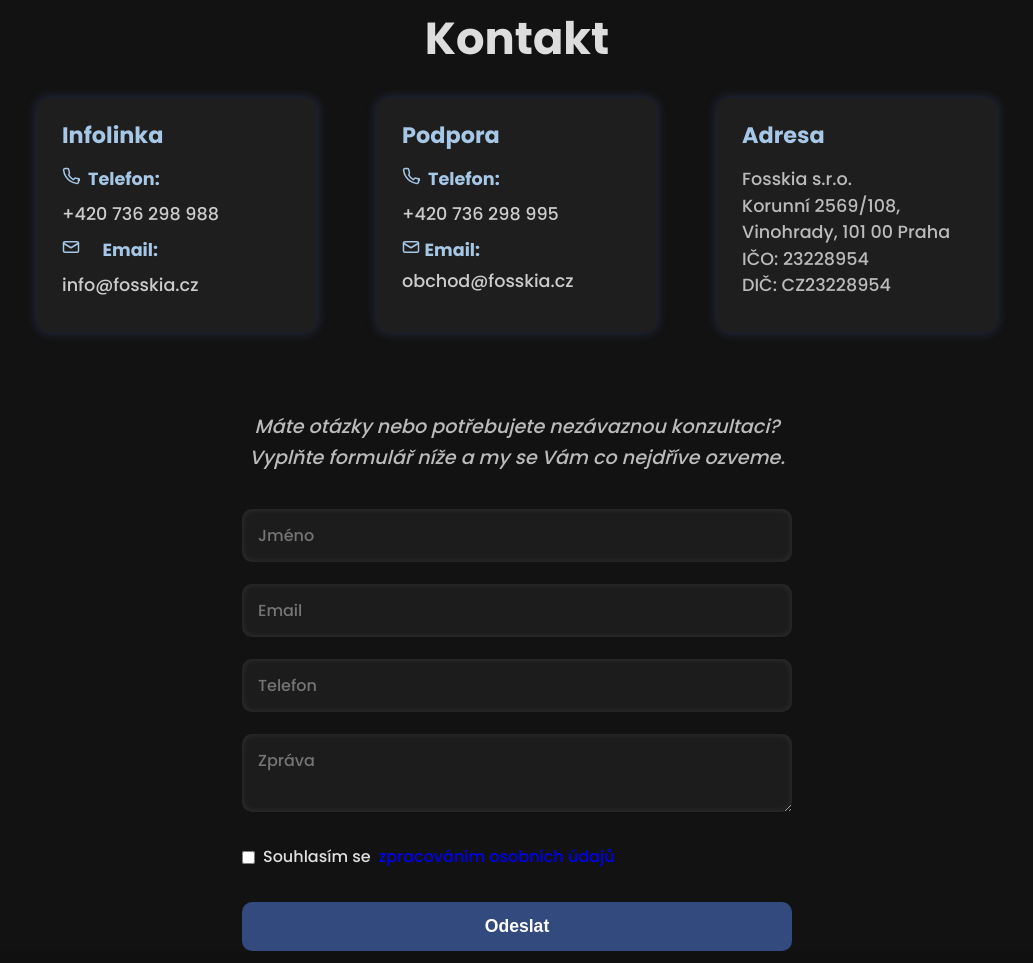
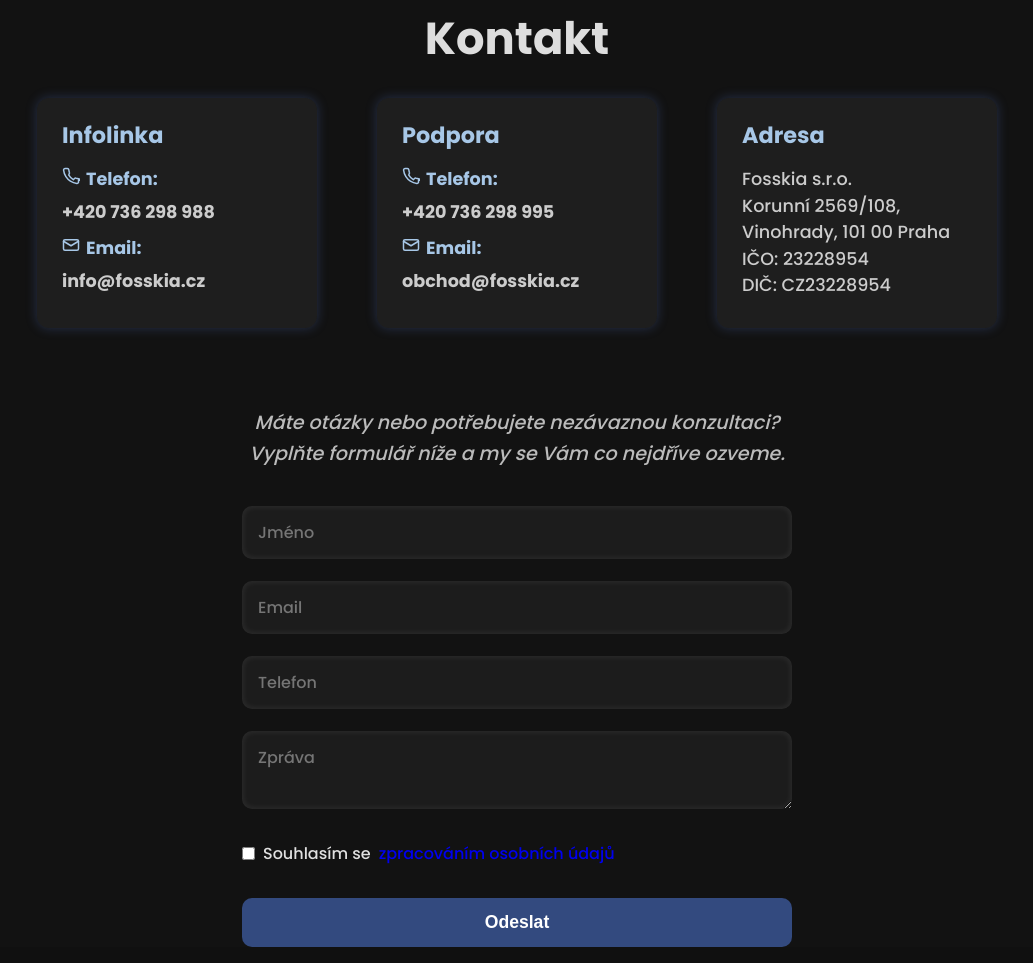
Before and after one commit to VojtaJakl/fosskiacz, a plain HTML site: page index.html in a window 1280 px wide. Shown: the part 3624-4587 px from the top of the page, without its empty margins (123-1156 px from the left). Drawn offline with nearby package versions, Linux system fonts and the light colour scheme.

Commit message:
style.css

```diff
--- a/style.css
+++ b/style.css
@@ -515,7 +515,6 @@
   user-select: none;
 }
 
-
 .kontakt-info {
   display: flex;
   justify-content: center;
@@ -535,7 +534,6 @@
   text-align: left;
   transition: box-shadow 0.3s ease;
   overflow-wrap: break-word;
-  word-wrap: break-word;
   word-break: break-word;
 }
 
@@ -550,20 +548,16 @@
   color: #a7c7e7;
 }
 
-
 .kontakt-blok p {
   display: flex;
   align-items: center;
-  gap: 8px;
+  gap: 6px;
   font-size: 1.1rem;
   line-height: 1.5;
   color: #ccc;
   margin-bottom: 10px;
-  overflow-wrap: break-word;
-  word-break: break-word;
   flex-wrap: wrap;
 }
-
 
 .kontakt-blok .ikonka svg {
   stroke: #a7c7e7;
@@ -572,55 +566,25 @@
   flex-shrink: 0;
 }
 
-
 .kontakt-blok p strong {
-  min-width: 70px;
-  text-align: right;
   color: #a7c7e7;
   user-select: none;
   flex-shrink: 0;
   white-space: nowrap;
 }
 
-.kontakt-blok a {
+.kontakt-blok p a {
   color: #ccc;
+  font-weight: 600;
   text-decoration: none;
   transition: color 0.3s ease;
-  white-space: nowrap;
-  word-break: normal;
 }
 
-.kontakt-blok a:hover,
-.kontakt-blok a:focus {
-  color: #e0ebff;
-  text-decoration: underline;
+.kontakt-blok p a:hover,
+.kontakt-blok p a:focus {
+  color: #7f9cda;
+  outline: none;
 }
-
-
-.kontakt-blok:nth-child(2) p:nth-of-type(2) {
-  display: block;
-  margin-bottom: 18px;
-  color: #ccc;
-  word-break: break-word;
-  overflow-wrap: break-word;
-}
-
-.kontakt-blok:nth-child(2) p:nth-of-type(2) a {
-  display: inline-block;
-  margin-top: 4px;
-  white-space: normal;
-  word-break: break-word;
-  overflow-wrap: break-word;
-}
-
-
-.kontakt-blok:nth-child(3) p {
-  display: block;
-  color: #bbb;
-  font-size: 1.1rem;
-  margin: 0;
-}
-
 
 .kontakt-popis {
   max-width: 550px;
@@ -631,7 +595,6 @@
   font-style: italic;
   user-select: none;
 }
-
 
 form {
   margin-top: 36px;
@@ -684,7 +647,6 @@
   outline: none;
 }
 
-
 @media (max-width: 768px) {
   .kontakt-info {
     flex-direction: column;
@@ -697,17 +659,10 @@
     text-align: center;
   }
 
-
-  .kontakt-blok:nth-child(2) p:nth-of-type(2) {
-    display: block;
-    text-align: center;
-  }
-
-  .kontakt-blok:nth-child(2) p:nth-of-type(2) a {
-    margin-top: 4px;
+  .kontakt-blok p {
+    justify-content: center;
   }
 }
-
 
 
 footer {
```
